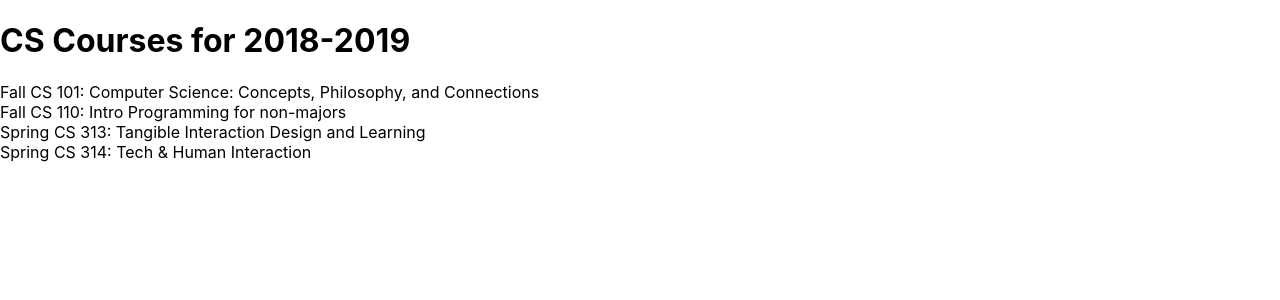
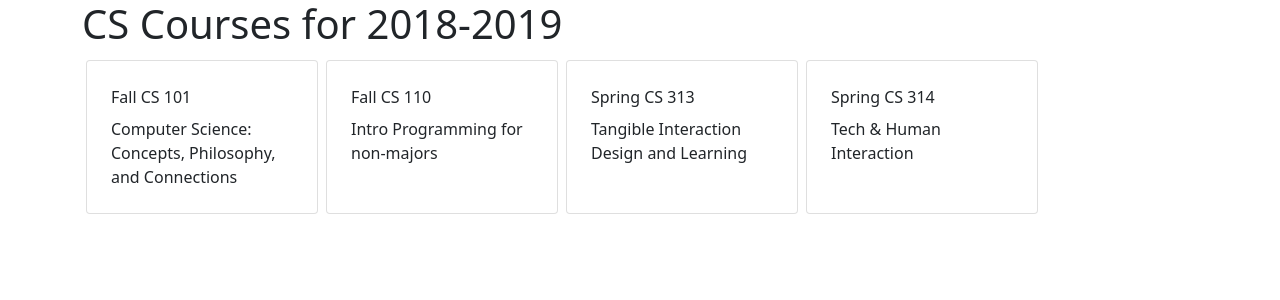
Before and after one commit to yfarge/scheduler, a React (Create React App) app: page / in a window 1280 px wide. Shown: the top 300 px of the page. Built offline with nearby package versions, Linux system fonts and the light colour scheme.

Commit message:
Style the app

```diff
--- a/package.json
+++ b/package.json
@@ -6,6 +6,7 @@
     "@testing-library/jest-dom": "^5.16.3",
     "@testing-library/react": "^12.1.4",
     "@testing-library/user-event": "^13.5.0",
+    "bootstrap": "^5.1.3",
     "react": "^18.0.0",
     "react-dom": "^18.0.0",
     "react-scripts": "5.0.0",
--- a/src/App.css
+++ b/src/App.css
@@ -1,38 +1,4 @@
-.App {
-  text-align: center;
+.course-list {
+  display: grid;
+  grid-template-columns: repeat(auto-fill, minmax(12rem, 15rem));
 }
-
-.App-logo {
-  height: 40vmin;
-  pointer-events: none;
-}
-
-@media (prefers-reduced-motion: no-preference) {
-  .App-logo {
-    animation: App-logo-spin infinite 20s linear;
-  }
-}
-
-.App-header {
-  background-color: #282c34;
-  min-height: 100vh;
-  display: flex;
-  flex-direction: column;
-  align-items: center;
-  justify-content: center;
-  font-size: calc(10px + 2vmin);
-  color: white;
-}
-
-.App-link {
-  color: #61dafb;
-}
-
-@keyframes App-logo-spin {
-  from {
-    transform: rotate(0deg);
-  }
-  to {
-    transform: rotate(360deg);
-  }
-}
--- a/src/App.js
+++ b/src/App.js
@@ -1,4 +1,5 @@
 import React from 'react';
+import './App.css';
 
 const schedule = {
   "title": "CS Courses for 2018-2019",
@@ -41,19 +42,22 @@
 );
 
 const Course = ({ course }) => (
-  <div>
-    { getCourseTerm(course) } CS { getCourseNumber(course) }: { course.title }
+  <div className="card m-1 p-2">
+    <div className="card-body">
+      <div className="card-title">{ getCourseTerm(course) } CS { getCourseNumber(course) }</div>
+      <div className="card-text">{ course.title }</div>
+    </div>
   </div>
 );
 
 const CourseList = ({ courses }) => (
-  <div>
+  <div className="course-list">
   { Object.values(courses).map(course => <Course key={ course.id} course={ course } />) }
   </div>
 );
 
 const App = () =>  (
-  <div>
+  <div className="container">
     <Banner title={ schedule.title } />
     <CourseList courses={ schedule.courses } />
   </div>
--- a/src/index.js
+++ b/src/index.js
@@ -3,6 +3,8 @@
 import './index.css';
 import App from './App';
 import reportWebVitals from './reportWebVitals';
+import './index.css';
+import 'bootstrap/dist/css/bootstrap.min.css';
 
 ReactDOM.render(
   <React.StrictMode>
```
Also changed, not shown: 1 other file (tests, documents, lock files or other folders).
